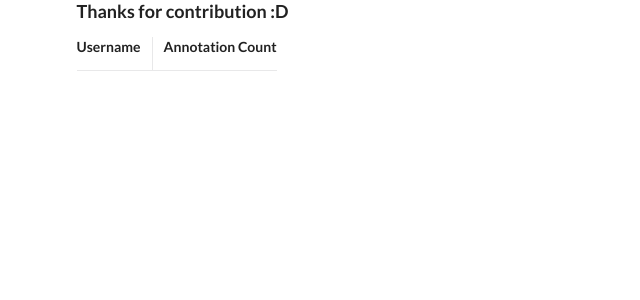
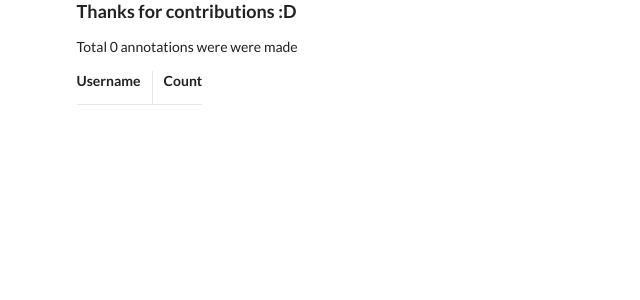
Before and after one commit to kixlab/recipescape_api, a Django app: a page that uses templates/leaderboard.html in a window 1280 px wide. Shown: the top 300 px of the page, without its empty margins (0-640 px from the left). Run offline with Django 3.2, Linux system fonts and the light colour scheme; data that the repository does not hold is empty; some libraries are stand-ins or nearby versions.

Commit message:
Add total count

```diff
--- a/tagger_api/views.py
+++ b/tagger_api/views.py
@@ -92,8 +92,10 @@ def leaderboard(request):
     users = Annotation.objects.values('annotator')\
                               .annotate(annotation_count=Count('annotator'))\
                               .order_by('-annotation_count')
+    annotation_counts = Annotation.objects.count()
     template = loader.get_template('leaderboard.html')
     context = {
         'users': users,
+        'count': annotation_counts,
     }
     return HttpResponse(template.render(context, request))
--- a/templates/leaderboard.html
+++ b/templates/leaderboard.html
@@ -1,12 +1,13 @@
 {% extends 'base.html' %}
 
 {% block content %}
-    <h3>Thanks for contribution :D</h3>
+    <h3>Thanks for contributions :D</h3>
+    <p>Total {{ count }} annotations were were made</p>
     <table class="ui very basic collapsing celled table">
         <thead>
             <tr>
                 <th>Username</th>
-                <th>Annotation Count</th>
+                <th>Count</th>
             </tr>
         </thead>
         <tbody>
```
